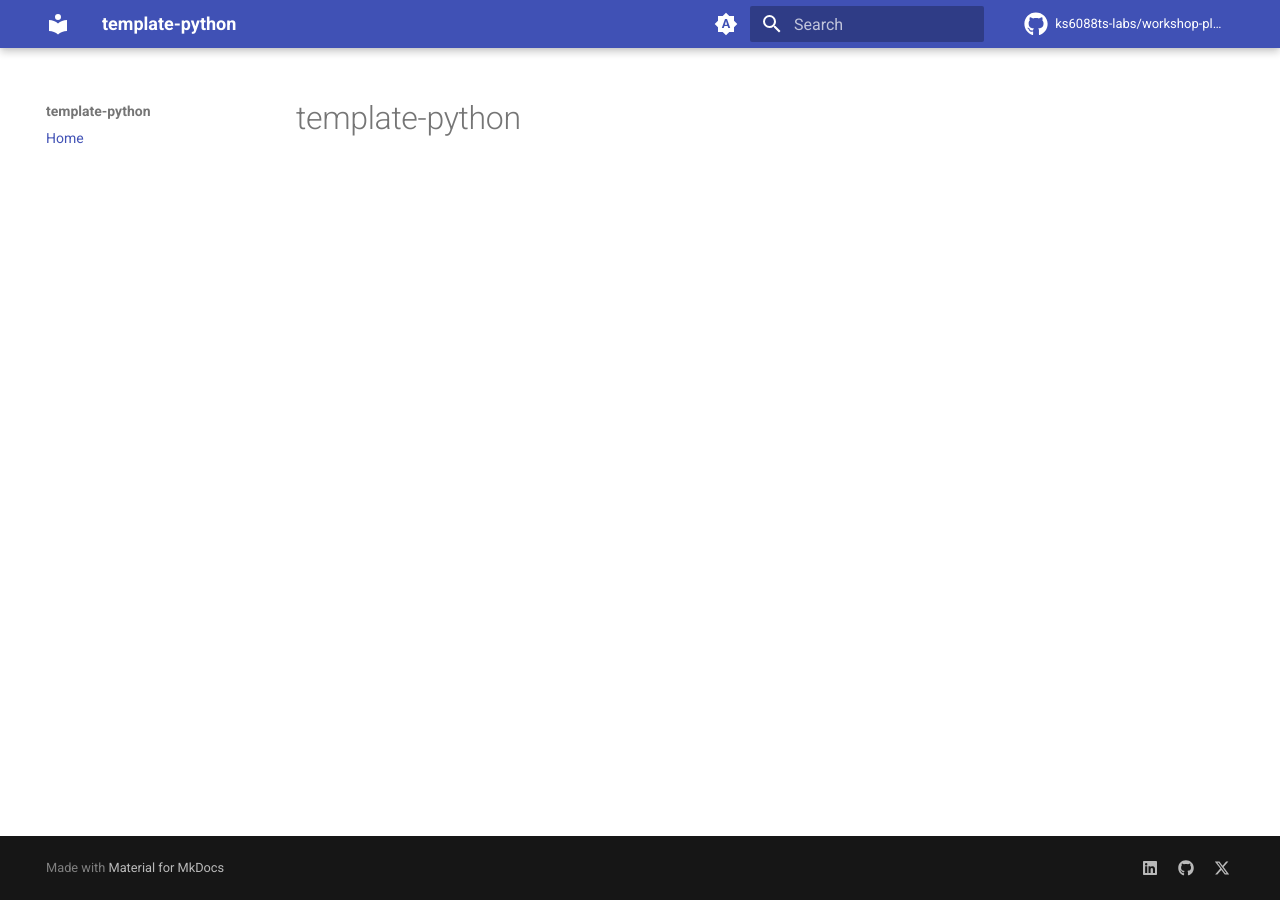
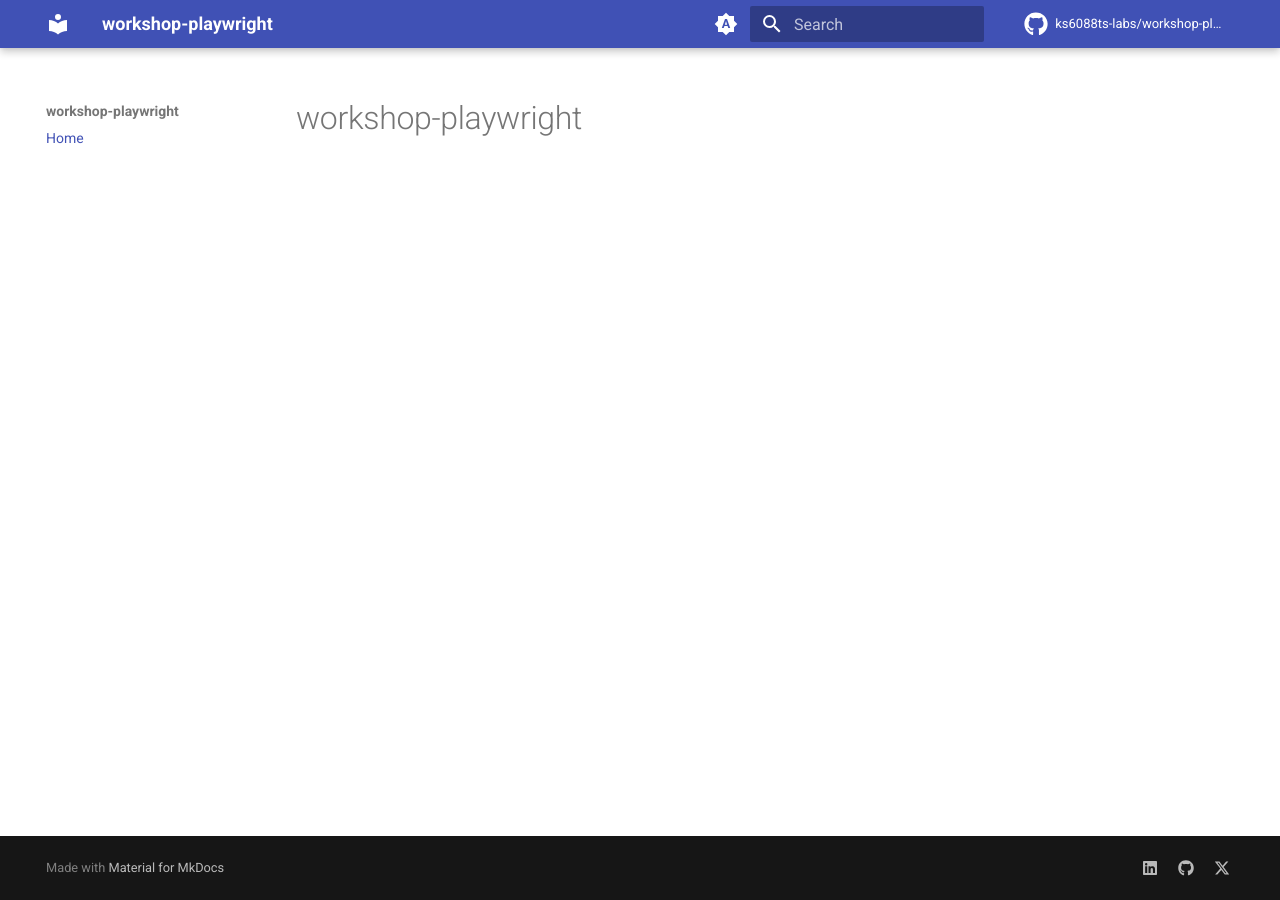
Before and after one commit to ks6088ts-labs/workshop-playwright, an MkDocs documentation site: the page built from docs/index.md, in a window 1280 px wide. Built offline with MkDocs 1.6.1 and Material for MkDocs 9.7.7, drawn with Linux system fonts in a browser that asks for light colours; comment, search, counter and statistics services are not loaded.

Commit message:
template-python -> workshop-playwright

```diff
--- a/README.md
+++ b/README.md
@@ -4,7 +4,7 @@
 [![ghcr-release](https://github.com/ks6088ts-labs/workshop-playwright/actions/workflows/ghcr-release.yaml/badge.svg)](https://github.com/ks6088ts-labs/workshop-playwright/actions/workflows/ghcr-release.yaml)
 [![docs](https://github.com/ks6088ts-labs/workshop-playwright/actions/workflows/github-pages.yaml/badge.svg)](https://github.com/ks6088ts-labs/workshop-playwright/actions/workflows/github-pages.yaml)
 
-# template-python
+# workshop-playwright
 
 This is a template repository for Python
 
--- a/docs/index.md
+++ b/docs/index.md
@@ -1 +1 @@
-# template-python
+# workshop-playwright
--- a/mkdocs.yml
+++ b/mkdocs.yml
@@ -1,5 +1,5 @@
 # yaml-language-server: $schema=https://squidfunk.github.io/mkdocs-material/schema.json
-site_name: template-python
+site_name: workshop-playwright
 site_url: ""
 repo_url: https://github.com/ks6088ts-labs/workshop-playwright
 repo_name: ks6088ts-labs/workshop-playwright
--- a/pyproject.toml
+++ b/pyproject.toml
@@ -1,5 +1,5 @@
 [project]
-name = "template-python"
+name = "workshop-playwright"
 version = "0.0.1"
 description = "A GitHub template repository for Python"
 readme = "README.md"
```
Also changed, not shown: 5 other files.
